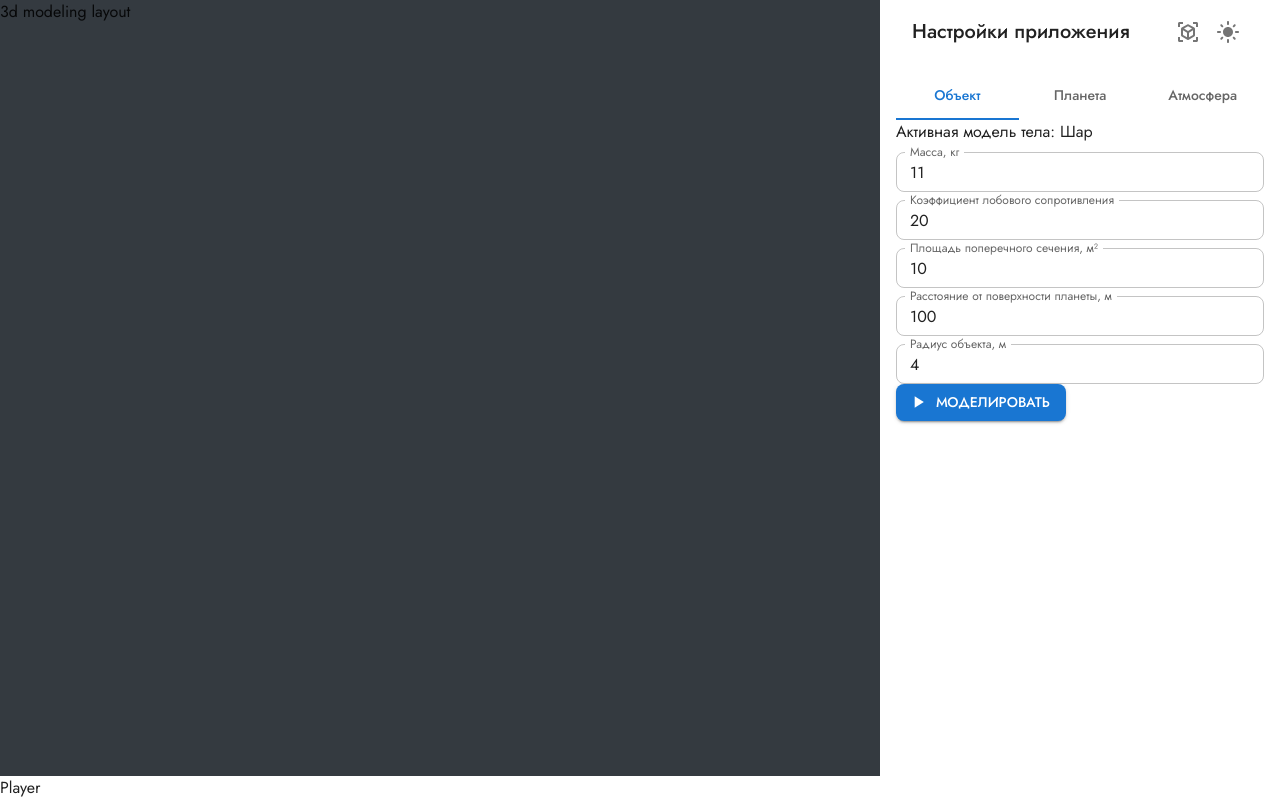
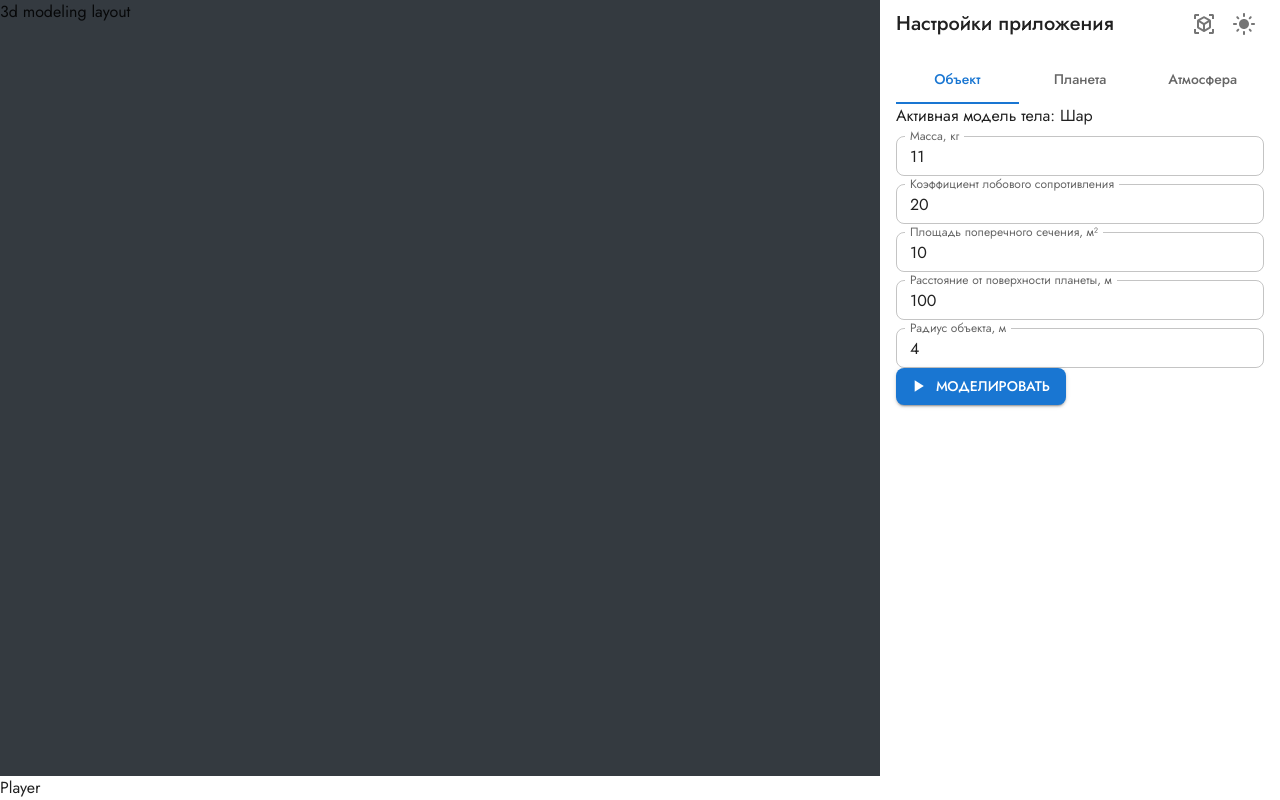
Before and after one commit to vadimshahray/meteorite-movement-in-earth-atmosphere, a React (Create React App) app: page / in a window 1280 px wide. Built offline with nearby package versions, Linux system fonts and the light colour scheme.

Commit message:
style: remove toolbar padding

```diff
--- a/src/providers/ConfigureToolbarProvider/ConfigureToolbar.tsx
+++ b/src/providers/ConfigureToolbarProvider/ConfigureToolbar.tsx
@@ -16,7 +16,7 @@ export type ConfigureToolbarProps = {
 /** Тулбар секции ввода данных ConfigureLayout */
 export const ConfigureToolbar = ({ actionButton }: ConfigureToolbarProps) => {
   return (
-    <Container>
+    <Container disableGutters>
       <Toolbar variant='dense'>
         <Typography variant='h6'>Настройки приложения</Typography>
 
```
